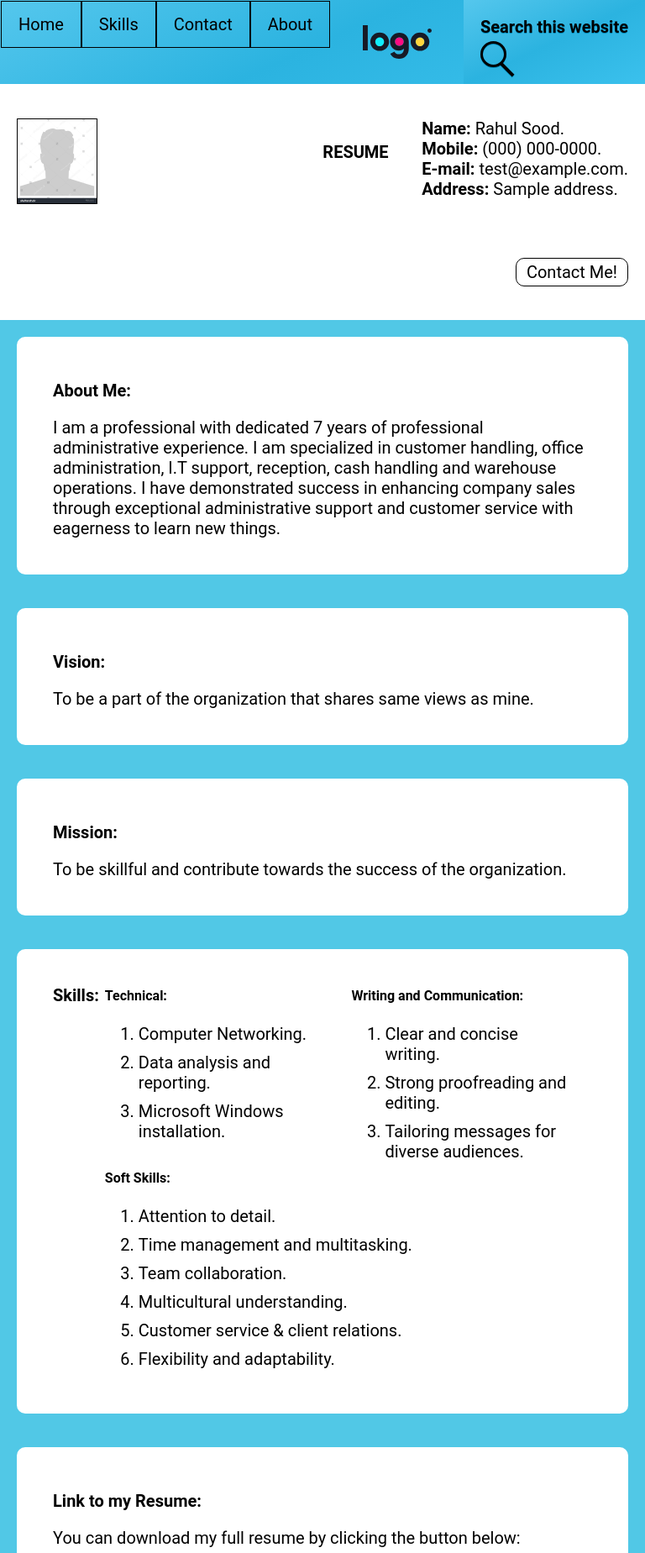
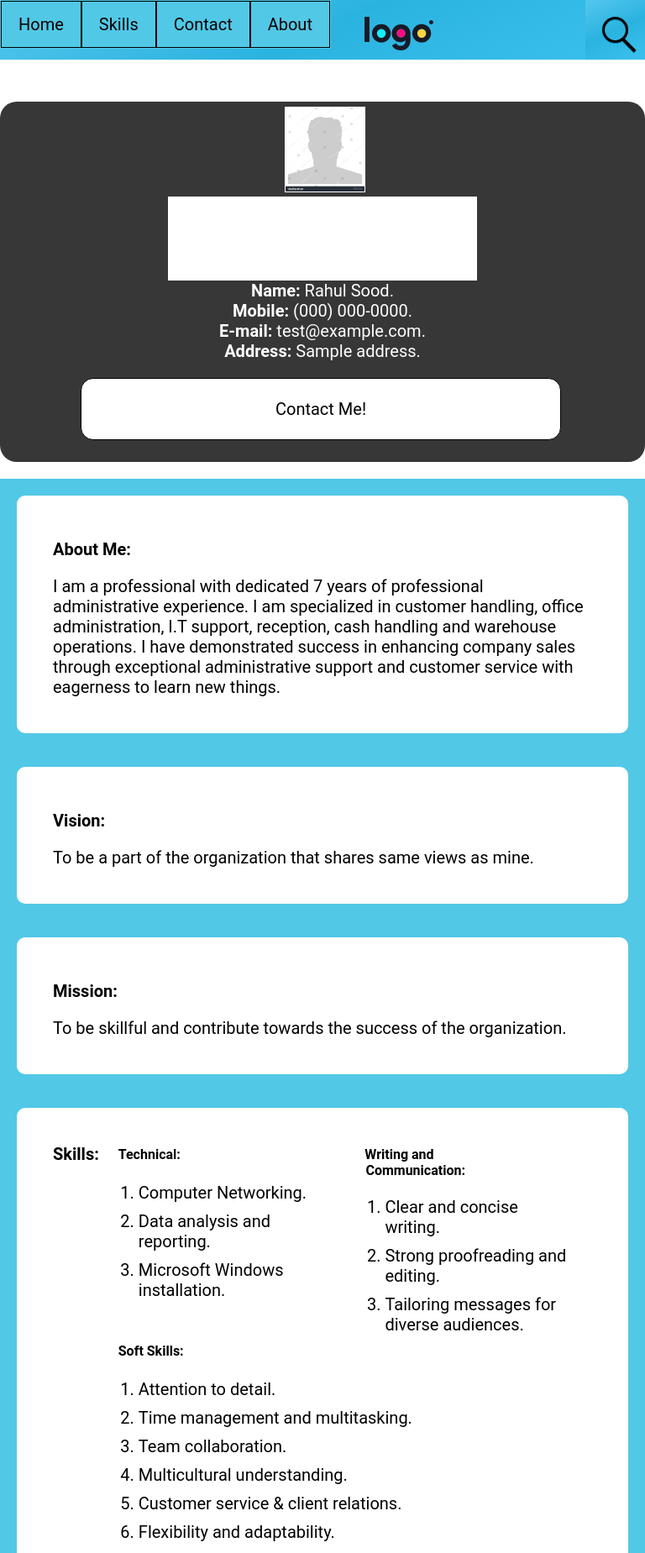
Before and after one commit to rinsccit/rahulsood.github.io, a plain HTML site: page index.html in a window 768 px wide. Shown: the top 1849 px of the page at 84% size. Drawn offline with Linux system fonts and the light colour scheme.

Commit message:
Updated index.html and style.css files

```diff
--- a/index.html
+++ b/index.html
@@ -30,7 +30,7 @@
             <div class="brand">
               <div class="flexbox">
                 <div class="search">
-                  <h1>Search this website</h1>
+                  <!-- <h1>Search this website</h1> -->
                   <!-- <h3>Click on search icon and then type your keyword.</h3> -->
                   <div>
                     <input type="text" placeholder="Resume Search . . ." required>
@@ -41,30 +41,6 @@
           </div>
 
           </nav>
-          <!-- <nav class="fixed-top">
-            <div>
-              <div id="main-menu">
-                <ul>
-                  <li><a href="/">Home</a></li>
-                  <li><a href="#services">Services</a></li>
-                  <li><a href="#contact">Contact</a></li>
-                  <li><a href="#about">About</a></li>
-                </ul>
-              </div>
-            </div>
-            <a href="/"><img src="./Images/logoipsum-332.svg" alt="Website logo"></a>
-            <div class="brand">
-                <div class="flexbox">
-                    <div class="search">
-                      <h1>Search this website</h1>
-                      <h3>Click on search icon and then type your keyword.</h3>
-                      <div>
-                        <input type="text" placeholder="Resume Search . . ." required>
-                      </div>
-                    </div>
-                  </div>
-            </div>
-          </nav> -->
         </div>
       </header>
      <div class="hero">
@@ -73,8 +49,11 @@
             <div class="hero-text">
               <img src="./Images/myphoto.jpg" id="my-photo" alt="My photo">
             </div>
-            <div class="resume"><h2><b>&nbsp;&nbsp;&nbsp;&nbsp;&nbsp;&nbsp;&nbsp;&nbsp;&nbsp;&nbsp;&nbsp;&nbsp;&nbsp;&nbsp;&nbsp;&nbsp;&nbsp;&nbsp;&nbsp;&nbsp;&nbsp;&nbsp;&nbsp;&nbsp;&nbsp;&nbsp;&nbsp;&nbsp;&nbsp;&nbsp;&nbsp;&nbsp;&nbsp;&nbsp;&nbsp;&nbsp;&nbsp;&nbsp;&nbsp;&nbsp;&nbsp;&nbsp;&nbsp;&nbsp;&nbsp;&nbsp;RESUME</b></h2></div>
-            <div>
+            <div class="resume"><h2><b>RESUME</b></h2></div>
+            <div class="mobile-text">
+              <p>I am Rahul Sood and this is my online resume. Here you can explore my skills and other details.</p>
+            </div>
+            <div class ="desktop-text">
               <ul id="my-details">
                 <li><b>Name:</b>&nbsp;Rahul Sood.</li>
                 <li><b>Mobile:</b>&nbsp;(000) 000-0000.</li>
@@ -82,7 +61,8 @@
                 <li><b>Address:</b>&nbsp;Sample address.</li>
               </ul>
             </div>
-            <div class="btn cta"><a href="#contact">Contact Me!</a></div>
+            <div class="btn cta"><a href="https://forms.visme.co/formsPlayer/90dz3n6m-business-contact-form" target="_blank">Contact Me!</a></div>
+
           </div>
         </div>
       </div>
@@ -114,8 +94,7 @@
               <h1 class="leadsk"><a href="#skills">Skills:</a></h1>
               <div class="skills-container">
                 <div class="skills-section">
-              <!-- <br><br> -->
-              <h3 class="leadt"><a href="#skills">Technical:</a></h3>
+              <h3 class="leadt"><a href="#skills">&nbsp;&nbsp;&nbsp;&nbsp;Technical:</a></h3>
               <br>
               <ol>
                 <li>Computer Networking.</li>
@@ -126,8 +105,8 @@
               <br>
               <div class="skills-section">
                 <!-- <br><br> -->
-              <h3 class="leadwc"><a href="#skills">Writing and Communication:</a></h3>
-              <br>
+              <h3 class="leadwc"><a href="#skills">&nbsp;&nbsp;&nbsp;&nbsp;Writing and<div class="c"> Communication:</div></a></h3>
+              <!-- <br> -->
               <ol>
                 <li>Clear and concise writing.</li>
                 <li>Strong proofreading and editing.</li>
@@ -136,7 +115,7 @@
               </div>
               <br>
               <div class="skills-section">
-              <h3 class="leadss"><a href="#skills">Soft Skills:</a></h3>
+              <h3 class="leadss"><a href="#skills">&nbsp;&nbsp;&nbsp;&nbsp;Soft Skills:</a></h3>
               <br>
               <ol>
                 <li>Attention to detail.</li>
@@ -156,24 +135,12 @@
               <p>You can download my full resume by clicking the button below:</p>
               &nbsp;
               <div>
-                <button class="download">Download</button>
+               <a href="./Documents/RAHUL SOOD.docx"><button class="download">Download</button></a>
               </div>
 
           </section>
         </div>
       </main>
-      <!-- <div id="dresume" class="dresume-p">
-        <div class="aside">
-          <h2 class="lead">
-            <a href="#dresume">Link to my Resume:</a>
-          </h2>
-          <p>You can download my full resume by clicking the button below:</p>
-          &nbsp;
-          <div>
-            <button class="download">Download</button>
-          </div>
-        </div> -->
-        <!-- <br> -->
       </div>
       <footer>
 
@@ -195,7 +162,7 @@
             </div>
           </div>
         </div>
-        <p>Website Logo goes here</p>
+        <br>
         <div class="container">
 
           <div id="footer-menu">
@@ -203,7 +170,7 @@
             <ul>
               <li><a href="/">Home</a></li>
               <li><a href="#skills">Skills</a></li>
-              <li><a href="#my-details">Contact</a></li>
+              <li><a href="https://forms.visme.co/formsPlayer/90dz3n6m-business-contact-form" target="_blank">Contact</a></li>
               <li><a href="#about">About</a></li>
               <li><a href="#sitemap">Sitemap</a></li>
             </ul>
--- a/style.css
+++ b/style.css
@@ -1,7 +1,9 @@
 .collapse {
     display: none;
+    background-color: #51C8E6;
 }
-html{
+
+html {
     scroll-behavior: smooth;
 }
 
@@ -22,9 +24,34 @@ html{
     border: solid 1px;
 }
 
+@media (max-width: 768px) {
+    #my-photo {
+        margin-left: 0.3rem;
+    }
+}
+
+.desktop-text {
+    display: none;
+  }
+
+  .mobile-text {
+    display: block;
+  }
+
+  @media (min-width: 768px) {
+    .desktop-text {
+      display: block;
+    }
+
+    .mobile-text {
+      display: none;
+    }
+  }
+
 nav {
     background: linear-gradient(155deg, #55c7ed, #2bb3e0, #3bc1ed);
     z-index: 1000;
+    max-width: 1280px;
 }
 
 @media screen and (min-width: 768px) {
@@ -204,6 +231,12 @@ html, body {
     margin: 20px 0 40px 0;
 }
 
+@media (max-width: 768px) {
+    #about {
+        text-align: left;
+    }
+}
+
 #about p {
     margin-top: 16px;
 }
@@ -224,6 +257,12 @@ html, body {
     background-color:#FFFFFF;
     padding: 40px;
     margin-bottom: 40px;
+}
+
+@media (max-width: 768px) {
+    #mission {
+        text-align: left;
+    }
 }
 
 #mission p {
@@ -254,9 +293,9 @@ html, body {
     flex-direction:row;
 }
 
-/* #skills p {
+#skills p {
     margin-top: 16px;
-} */
+}
 
 .skills-p {
     text-align: left;
@@ -297,6 +336,12 @@ html, body {
     margin-bottom: 40px;
 }
 
+@media (max-width: 768px) {
+    #vision {
+        text-align: left;
+    }
+}
+
 .vision-p {
     text-align: left;
 }
@@ -318,6 +363,14 @@ html, body {
     line-height: 1;
 }
 
+@media (max-width: 768px) {
+    .btn {
+        padding: 1rem;
+        width: 70%;
+        border-radius: 15px;
+    }
+}
+
 .btn:hover {
     background-color: #ccc;
 }
@@ -328,6 +381,8 @@ html, body {
     text-decoration: none;
     color: black;
 }
+
+/* Image */
 img {
     max-width: 100%;
 }
@@ -363,6 +418,25 @@ h3.lead {
     padding-bottom: 10px;
 }
 
+.c {
+    font-size: 0.8rem;
+    font-weight: bold;
+    /* padding-bottom: 1px; */
+    padding-left: 17px;
+    text-wrap:balance;
+}
+
+.leadwc {
+    text-align: left;
+}
+
+@media (max-width:768px) {
+    .c {
+        padding-left: 17px;
+        padding-bottom: 22px;;
+    }
+}
+
 .leadss a {
     font-size: 0.8rem;
     font-weight: bold;
@@ -379,17 +453,32 @@ header nav {
 }
 
 .logo {
-    padding-top: 30px;
+    padding-top: 20px;
+
+}
+
+@media (max-width: 768px) {
+    .logo {
+        margin-left: 61px;
+    }
 }
 
 #body-home #nav-home,
 #body-services #nav-services #nav-about #nav-contact {
     background-color: black;
     color: white;
+}
 
+#body-home {
+    max-width: 1280px;
 }
 
 /* main-menu */
+
+#main-menu {
+    margin-right: -201px;
+}
+
 #main-menu ul {
     list-style-type: none;
     padding: 0 20px;
@@ -398,6 +487,11 @@ header nav {
 }
 #navbar-toggler {
     display: block;
+    background: linear-gradient(155deg, #55c7ed, #2bb3e0, #3bc1ed);
+}
+
+span {
+    background: linear-gradient(155deg, #55c7ed, #2bb3e0, #3bc1ed);
 }
 @media (min-width:768px) {
     #main-menu ul {
@@ -436,6 +530,7 @@ header nav {
 .hero {
     background-color: #FFFFFF;/*#eee;*/
     margin-top: 1px;
+    max-width: 1280px;
 }
 
 .hero-content {
@@ -458,6 +553,27 @@ header nav {
     right: 1rem;
 }
 
+@media (max-width: 768px) {
+    .cta {
+        position: relative;
+        bottom: 1rem;
+        right: 0.1rem;
+        margin-top: 2rem;
+    }
+    .hero-content {
+        width: 100%;
+        height: auto;
+        padding: 0.3rem;
+        display: flex;
+        flex-direction: column;
+        justify-content: center;
+        align-items: center;
+        text-align: center;
+        background-image: url(./Images/hero-bg.jpg);
+        color: white;
+    }
+}
+
 main .container {
     flex-direction: row;
     background-color: #51C8E6
@@ -468,19 +584,11 @@ section {
     margin: 0;
 }
 
-/* .aside {
-    background-color: #E8C7C8;
-    padding-bottom: 10px;
-    margin: 0;
-    border-style: solid;
-    border-color:#FFFFFF;
-    border-radius: 10px;
-} */
-
 footer {
     background-color: black;
     color: white;
     height: 170px;
+    max-width: 1280px;
 }
 
 div .footer-social {
@@ -530,10 +638,11 @@ footer .container {
 
 }
 
+/* Social div in the footer */
 div .social {
     justify-content:end;
     align-items: center;
-    min-height: 30px;
+    /* min-height: 30px; */
 }
 
 @media (min-width: 768px) {
@@ -565,12 +674,35 @@ div .social {
     padding-right: 19px;
 }
 
+@media (max-width: 768px) {
+    .discord {
+        padding-right: 10px;
+    }
+}
+
 .facebook {
     padding-right: 13px;
 }
 
+@media (max-width: 768px) {
+    .facebook {
+        padding-right: 2px;
+    }
+}
+
 .indeed {
     padding-right: 10px;
+}
+@media (max-width: 768px) {
+    .indeed {
+        padding-right: 0.1rem;
+    }
+}
+
+@media (max-width: 768px) {
+    .linkedin {
+        padding: 0 0.7rem 0 0.01rem;
+    }
 }
 
 /* Download button */
@@ -602,6 +734,14 @@ div .social {
 }
 
 .resume {
+    padding: 10px;
+}
+
+.resume h2 {
+    margin-left: 5px;
+}
+@media (min-width: 768px) {
+    .resume {
         height: 10vh;
         margin: 0;
         display: grid;
@@ -610,8 +750,12 @@ div .social {
         gap: 40px;
         background: #FFFFFF;
         text-decoration: none;
-    color: #000000;
     }
+    .resume h2 {
+        margin-left: 270px;
+    }
+}
+
 
 .download {
     font-family: system-ui, sans-serif;
@@ -629,9 +773,10 @@ div .social {
     justify-content: center;
     align-items: center;
     margin-top: 8px;
+    margin-bottom: 5px;
 }
 
-.policies a{
+.policies a {
     list-style-type: none;
     text-decoration: none;
     color: #FFFFFFFF;
```
Lines whose indentation alone changed are shown as unchanged.
